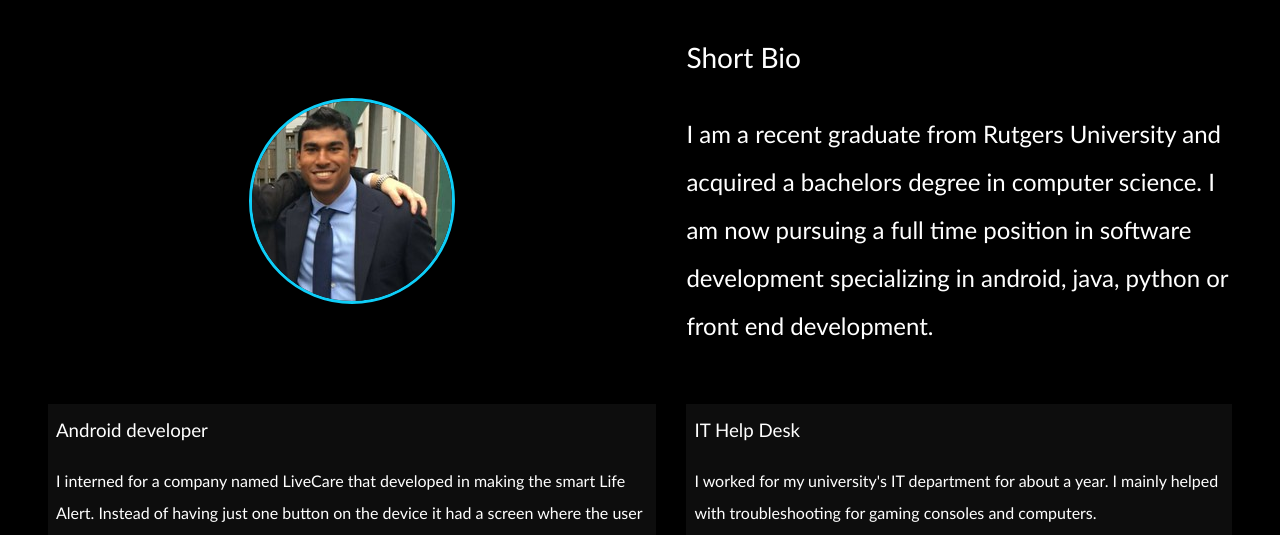
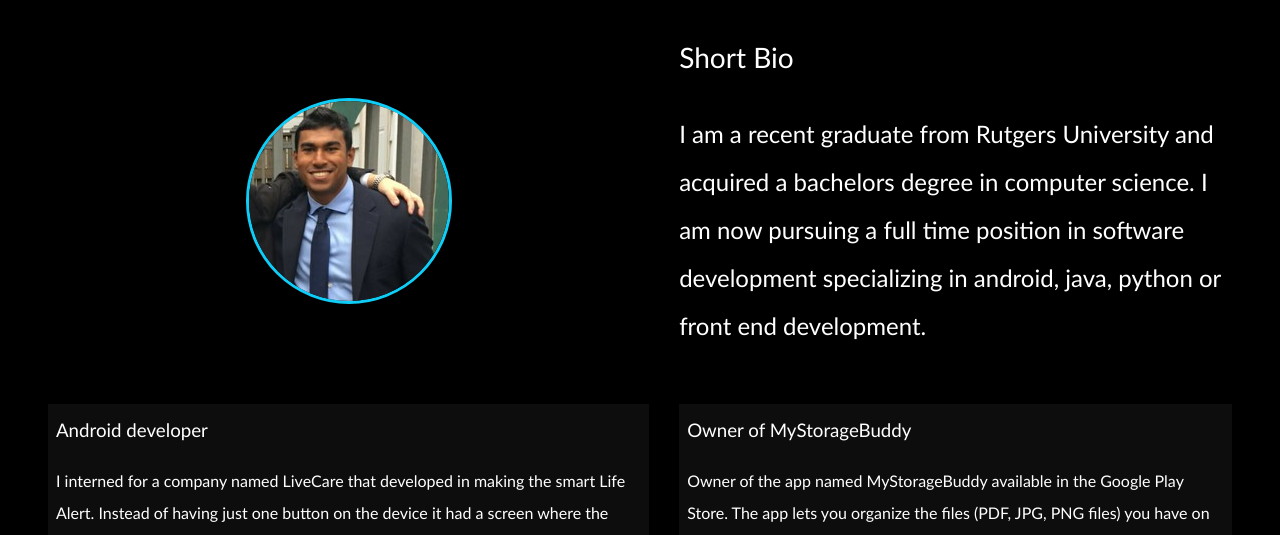
Before and after one commit to saifjay25/My-Portfolio, a website: page dist/about.html in a window 1280 px wide. Shown: the part 265-800 px from the top of the page. Drawn offline with Linux system fonts and the light colour scheme.

Commit message:
Update about.html

```diff
--- a/dist/about.html
+++ b/dist/about.html
@@ -85,11 +85,13 @@
           </p>
         </div>
         <div class="job job-2">
-          <h3>IT Help Desk</h3>
+          <h3>Owner of MyStorageBuddy</h3>
           <p>
-            I worked for my university's IT department for about a year. I
-            mainly helped with troubleshooting for gaming consoles and
-            computers.
+            Owner of the app named MyStorageBuddy available in the Google Play Store.
+            The app lets you organize the files (PDF, JPG, PNG files) you have on your device.
+            You can download the file in a certain folder you created in the app. You can also view
+            the file you downloaded inside the app. This app was made using Android Studio and
+            the user’s data is saved by storing the data in Firebase.
           </p>
         </div>
       </div>
```
